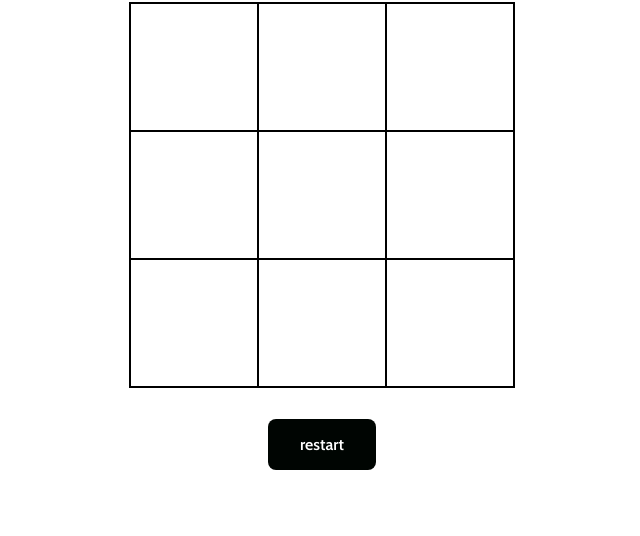
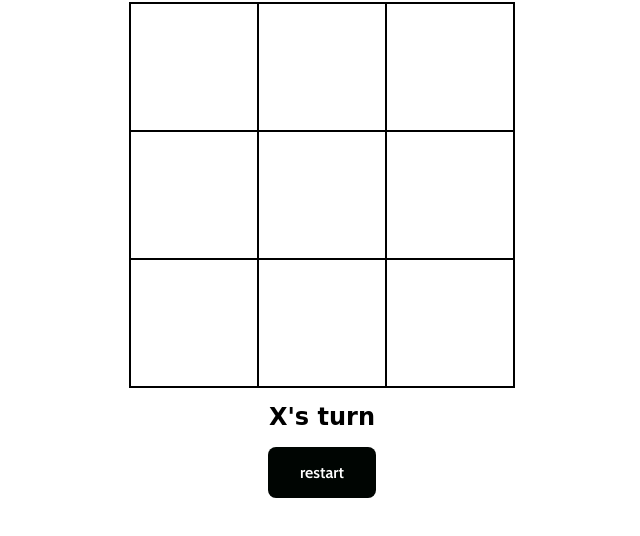
Before and after one commit to vsilagy/tic-tac-toe, a plain HTML site: page index.html in a window 1280 px wide. Both pictures are taken after a click on the element 512 px from the left and 189 px from the top of the page. Shown: the part 122-658 px from the top of the page, without its empty margins (318-958 px from the left). Drawn offline with nearby package versions, Linux system fonts and the light colour scheme; a web font is replaced by a local one.

Commit message:
add game conditions, startGame and handleCellClicked functions

```diff
--- a/index.html
+++ b/index.html
@@ -24,7 +24,7 @@
       <div class="cell" data-index="7"></div>
       <div class="cell" data-index="8"></div>
     </div>
-    <h2 id="game-message"></h2>
+    <h2 id="game-message">X starts the game</h2>
     <button id="game-restart" class="btn">restart</button>
   </main>
 </body>
--- a/script.js
+++ b/script.js
@@ -1,7 +1,7 @@
-const cells = document.querySelectorAll(".cells");
+const cells = document.querySelectorAll(".cell");
 const gameMessage = document.getElementById("game-message");
 const restartBtn = document.getElementById("game-restart");
-const winConditions = [
+const winCombinations = [
   [0, 1, 2],
   [3, 4, 5],
   [6, 7, 8],
@@ -11,3 +11,39 @@ const winConditions = [
   [0, 4, 8],
   [0, 4, 6]
 ];
+let gameState = ["", "", "", "", "", "", "", "", ""];
+let currentPlayer = "X";
+let gameRunning = false;
+
+startGame()
+
+function startGame() {
+  cells.forEach(cell => cell.addEventListener("click", handleCellClicked));
+  gameMessage.textContent = `${currentPlayer}'s turn`;
+  gameRunning = true;
+}
+
+function handleCellClicked(e) {
+  const cellIndex= e.target.getAttribute("data-index");
+  console.log(cellIndex)
+  if (gameState[cellIndex] != "" || !gameRunning) {
+    return;
+  }
+
+}
+
+function handleCellPlayed() {
+
+}
+
+function handlePlayerChange() {
+
+}
+
+function checkWin() {
+
+}
+
+function restartGame() {
+
+}
```
